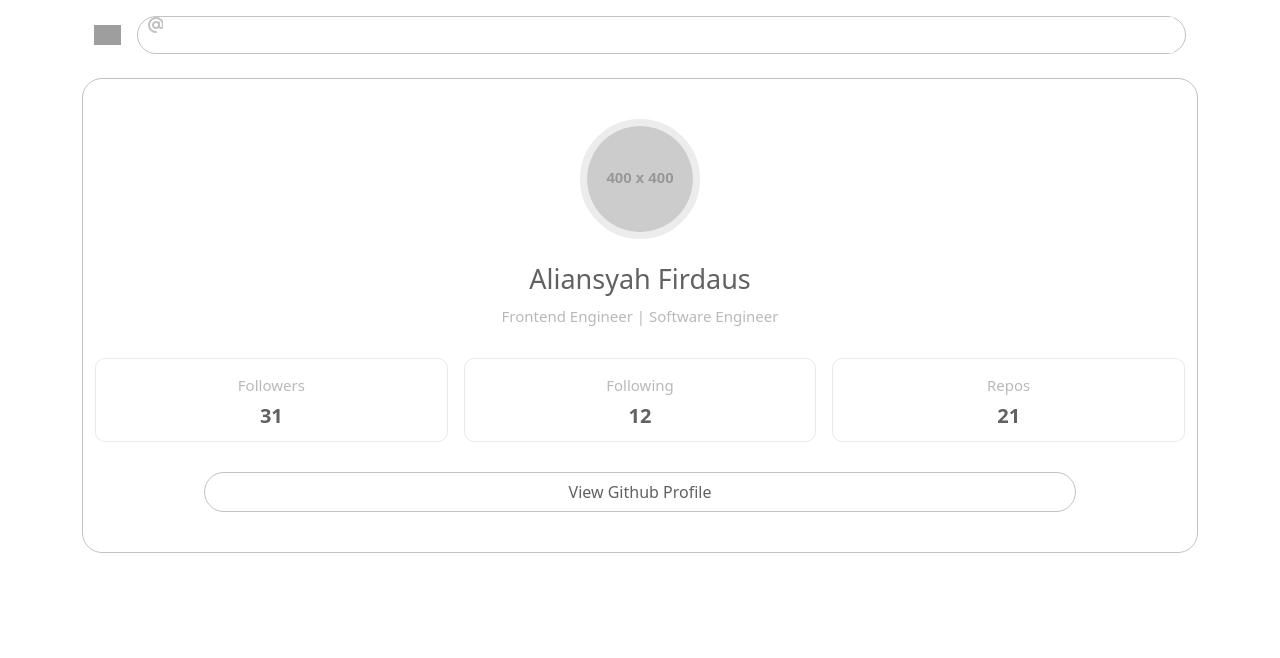
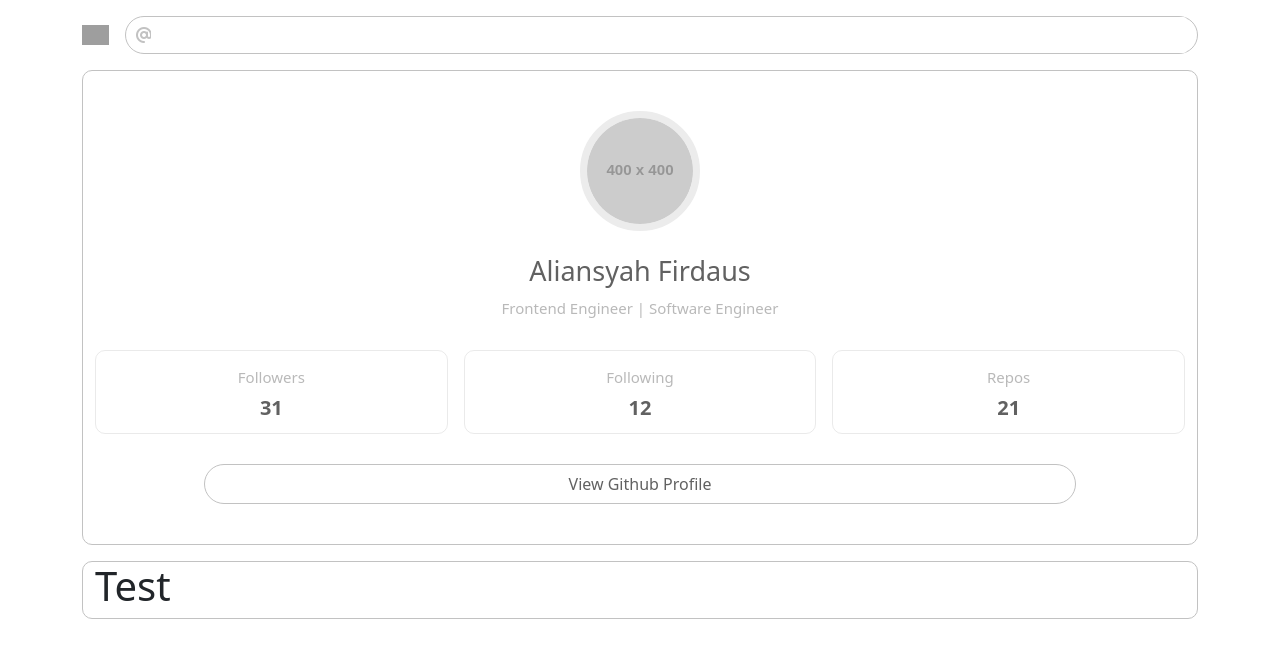
Before and after one commit to aliansyahFirdaus/mysooltan-test, a React (Create React App) app: page / in a window 1280 px wide. Shown: the top 658 px of the page. Built offline with nearby package versions, Linux system fonts and the light colour scheme; grey boxes are pictures that could not be loaded.

Commit message:
revision styling profile section and card

```diff
--- a/src/App.js
+++ b/src/App.js
@@ -1,15 +1,19 @@
-import { Container } from 'react-bootstrap';
+import { Container, Stack } from "react-bootstrap";
 
-import Home from './pages/Home';
+import Home from "./pages/Home";
+import Profile from "./components/Profile/Profile";
+import Repository from "./components/Repository/Repository";
 
-import './App.css';
-import Profile from './components/Profile/Profile';
+import "./App.css";
 
 function App() {
   return (
-    <Container className='my-3'>
-      <Home />
-      <Profile />
+    <Container className="my-3">
+      <Stack gap={3}>
+        <Home />
+        <Profile />
+        <Repository />
+      </Stack>
     </Container>
   );
 }
--- a/src/components/Profile/Profile.js
+++ b/src/components/Profile/Profile.js
@@ -6,7 +6,7 @@ import Card from "../UI/Card/Card";
 
 export default function Profile({ profile }) {
   return (
-    <Container className="my-4">
+    <Container>
       <Card>
         <Stack className={styles.profile}>
           <Stack gap={4}>
--- a/src/components/Repository/Repository.js
+++ b/src/components/Repository/Repository.js
@@ -1,9 +1,13 @@
-import React from 'react'
+import React from "react";
+import { Container } from "react-bootstrap";
+import Card from "../UI/Card/Card";
 
 export default function Repository() {
   return (
-    <div>
-
-    </div>
-  )
+    <Container>
+      <Card>
+        <h1>Test</h1>
+      </Card>
+    </Container>
+  );
 }
--- a/src/components/Search/Search.js
+++ b/src/components/Search/Search.js
@@ -6,15 +6,13 @@ import styles from "./Search.module.css";
 export default function Search() {
   return (
     <Container className={styles.search}>
-      <Stack direction="horizontal" gap={3}>
-
+      <Stack direction="horizontal" style={{width: "100%"}} gap={3}>
         <img src="https://cdn-icons-png.flaticon.com/512/25/25231.png" />
 
         <InputGroup className={styles.input}>
           <i className={`fa-solid fa-at ${styles.icon}`}></i>
           <Form.Control type="text" />
         </InputGroup>
-
       </Stack>
     </Container>
   );
--- a/src/components/Search/Search.module.css
+++ b/src/components/Search/Search.module.css
@@ -1,3 +1,11 @@
+.search {
+  padding: 0 !important;
+}
+
+.search .hstack{
+  width: 100% !important;
+}
+
 .search img {
   width: 27px;
 }
@@ -5,10 +13,9 @@
 .input {
   border: 1px solid rgb(194, 194, 194);
   border-radius: 50px;
-  display: flex;
-  justify-content: center;
-  align-items: center;
+  align-items: center !important;
   padding: 0 10px;
+  width: 100%;
 }
 
 .input input {
--- a/src/components/UI/Card/Card.module.css
+++ b/src/components/UI/Card/Card.module.css
@@ -1,4 +1,4 @@
 .card {
   border: 1px solid rgb(194, 194, 194);
-  border-radius: 20px;
+  border-radius: 10px;
 }
```
